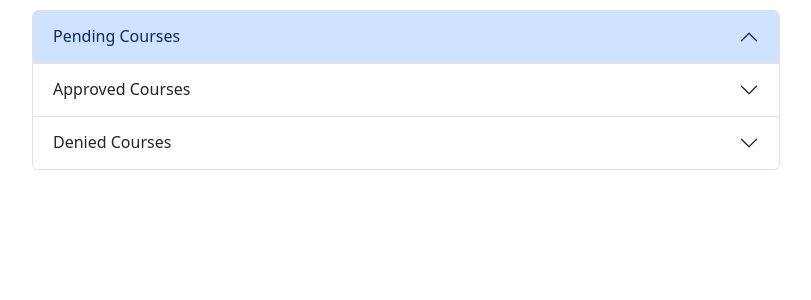
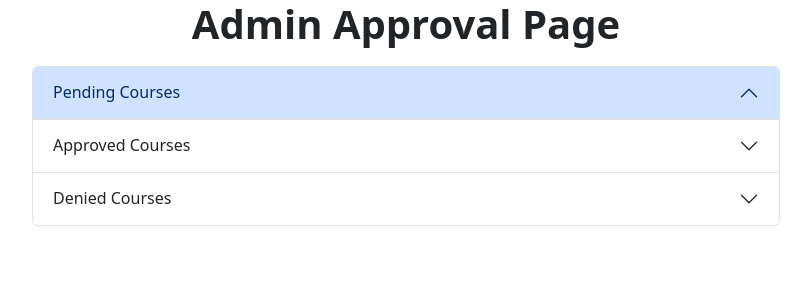
Before and after one commit to SaidHoja/Transfer-Guide, a Django app: template TransferGuide/templates/TransferGuide/adminApproval.html in a window 1280 px wide. Shown: the top 300 px of the page, without its empty margins (234-1045 px from the left). Run offline with Django 3.2, Linux system fonts and the light colour scheme; the template is opened without the code that fills it, so the values that code supplies are empty; some libraries are stand-ins or nearby versions.

Commit message:
added heading

```diff
--- a/TransferGuide/templates/TransferGuide/adminApproval.html
+++ b/TransferGuide/templates/TransferGuide/adminApproval.html
@@ -7,6 +7,8 @@
   padding: 10px;
 }
 </style>
+<html>
+<h1 class = "text-center"> <strong>Admin Approval Page</strong> </h1>
 <div class="accordion center" id="courseAccordion" >
   <div class="accordion-item">
     <h2 class="accordion-header" id="pendingHeading">
@@ -45,3 +47,4 @@
     </div>
   </div>
 </div>
+</html>
```
